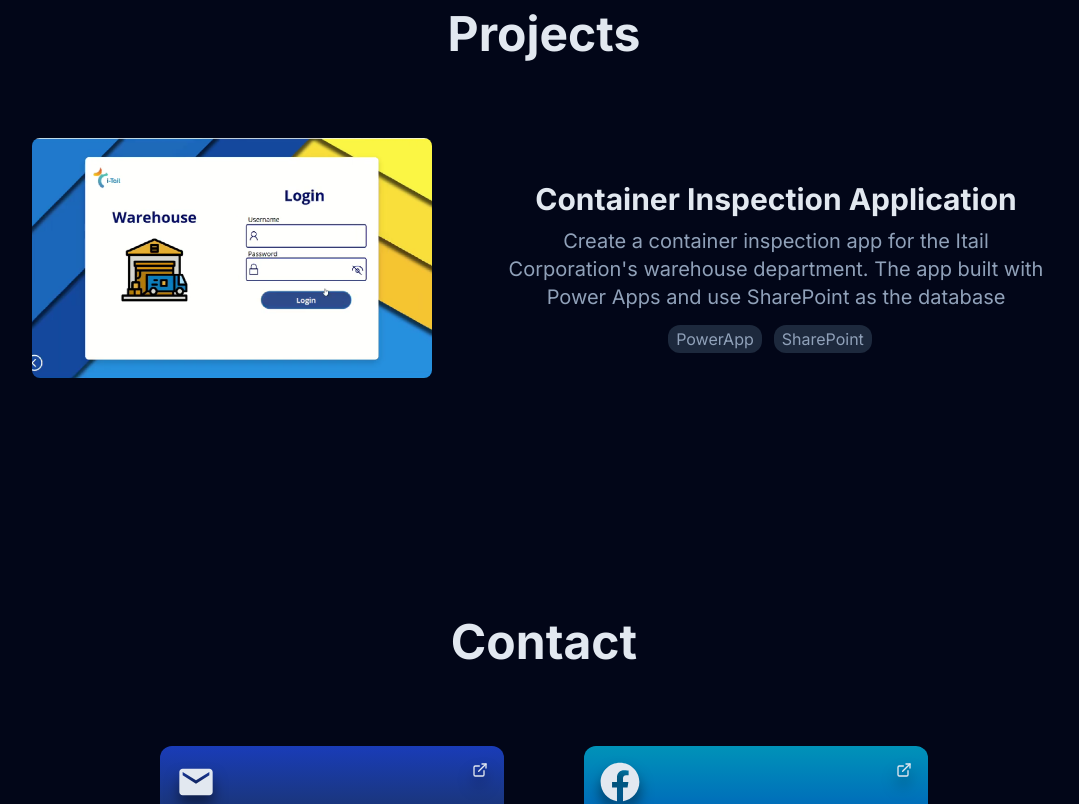
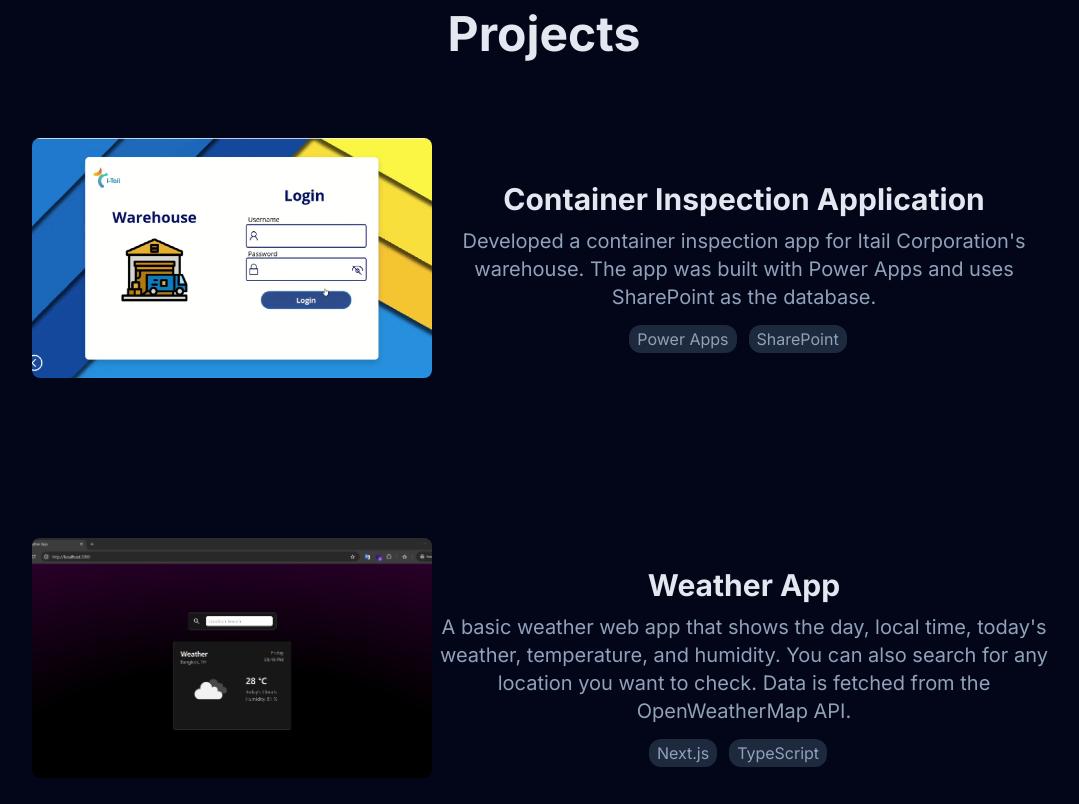
Before and after one commit to cabbaj/my-portfolio-react-tailwind, a React (Vite) app: page / in a window 1280 px wide. Shown: the part 3100-3904 px from the top of the page, without its empty margins (96-1175 px from the left). Built offline with nearby package versions, Linux system fonts and the light colour scheme.

Commit message:
added new project

```diff
--- a/src/components/ProjectCard.jsx
+++ b/src/components/ProjectCard.jsx
@@ -1,15 +1,17 @@
 const ProjectCard = ({ title, img, description, stacks }) => {
   return (
-    <>
+    <div className="flex flex-col md:flex-row">
       <img
         src={img}
         alt={title}
         className="object-cover rounded-lg h-60 w-100"
       />
-      <div className="flex flex-col items-center justify-center gap-2 mt-4">
+      <div className="flex flex-col justify-center gap-2 mt-4">
         <h3 className="font-bold text-center sub-heading">{title}</h3>
-        <p className="muted-text ">{description}</p>
-        <div className="mt-2">
+        <p className="ml-4 text-left md:ml-0 muted-text md:text-center">
+          {description}
+        </p>
+        <div className="mx-auto mt-2">
           {stacks.map((stack, index) => (
             <span
               className="px-2 py-1 mr-3 rounded-xl bg-slate-800 muted-text"
@@ -20,7 +22,7 @@ const ProjectCard = ({ title, img, description, stacks }) => {
           ))}
         </div>
       </div>
-    </>
+    </div>
   );
 };
 
--- a/src/sections/Projects.jsx
+++ b/src/sections/Projects.jsx
@@ -1,13 +1,21 @@
 import ProjectCard from "../components/ProjectCard";
 import itail from "../assets/itail.png";
+import weatherApp from "../assets/weatherApp.png";
 
 const projects = [
   {
     title: "Container Inspection Application",
     img: itail,
     description:
-      "Create a container inspection app for the Itail Corporation's warehouse department. The app built with Power Apps and use SharePoint as the database",
-    stacks: ["PowerApp", "SharePoint"],
+      "Developed a container inspection app for Itail Corporation's warehouse. The app was built with Power Apps and uses SharePoint as the database.",
+    stacks: ["Power Apps", "SharePoint"],
+  },
+  {
+    title: "Weather App",
+    img: weatherApp,
+    description:
+      "A basic weather web app that shows the day, local time, today's weather, temperature, and humidity. You can also search for any location you want to check. Data is fetched from the OpenWeatherMap API.",
+    stacks: ["Next.js", "TypeScript"],
   },
 ];
 
@@ -15,7 +23,7 @@ const Projects = () => {
   return (
     <section className="container flex flex-col items-center justify-center px-4 mt-60 ">
       <h2 className="text-left section-heading">Projects</h2>
-      <div className="flex flex-col items-center justify-center max-w-5xl mt-8 gap-x-8 lg:mt-20 xl:gap-x-16 md:flex-row">
+      <div className="flex flex-col items-center justify-center max-w-5xl mt-8 gap-x-8 gap-y-40 lg:mt-20 md:flex-col">
         {projects.map((project, index) => (
           <ProjectCard key={index} {...project} />
         ))}
```
Also changed, not shown: src/assets/weatherApp.png (added).
